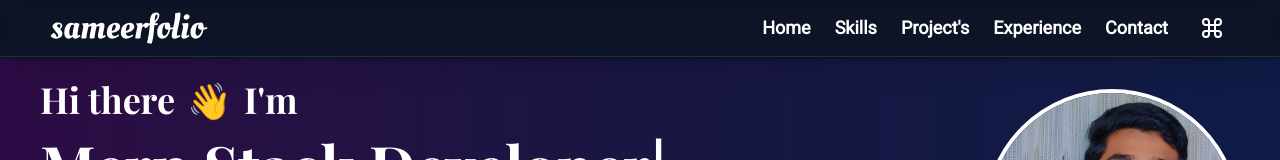
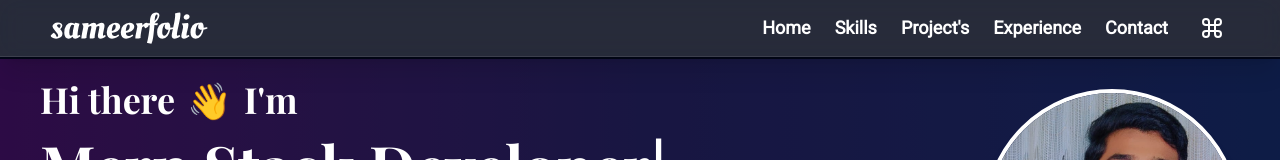
Before and after one commit to ma3llim007/sameerfolio, a React (Vite) app: page / in a window 1280 px wide. Shown: the top 160 px of the page. Built offline with nearby package versions, Linux system fonts and the light colour scheme.

Commit message:
style: update background colro

```diff
--- a/src/App.jsx
+++ b/src/App.jsx
@@ -1,14 +1,16 @@
 import Header from "./components/Header";
 import Hero from "./components/Hero";
+import Skills from "./components/Skills";
 import ViewPortViewer from "./components/ViewPortViewer";
 
 const App = () => {
     return (
-        <div className="w-full min-h-screen bg-slate-900 text-white font-roboto">
+        <div className="w-full min-h-screen bg-slate-950 text-white font-roboto">
             <Header />
             <section className="pt-[59px]">
                 <Hero />
             </section>
+            <Skills />
             <ViewPortViewer />
         </div>
     );
--- a/src/components/Header.jsx
+++ b/src/components/Header.jsx
@@ -2,7 +2,7 @@ import { Command } from "lucide-react";
 
 const Header = () => {
     return (
-        <div className="fixed top-0 left-0 right-0 z-50 bg-black/10 backdrop-blur-sm border-b border-white/10 transition-all duration-300 shadow-xl">
+        <div className="fixed top-0 left-0 right-0 z-50 bg-white/15 backdrop-blur-md border-b border-white/10 transition-all duration-300 shadow-xl">
             <div className="grid grid-cols-2 items-center px-6 md:px-12 h-14 max-w-full mx-auto">
                 {/* Logo Section */}
                 <div className="w-[160px] h-[40px] flex items-center">
@@ -11,7 +11,9 @@ const Header = () => {
                 <nav className="flex items-center justify-end gap-6">
                     <ul className="hidden md:flex items-center gap-6 font-semibold text-lg">
                         <li className="hover:text-primary transition">Home</li>
-                        <li className="hover:text-primary transition">Skills</li>
+                        <li className="hover:text-primary transition">
+                            <a href="#skills">Skills</a>
+                        </li>
                         <li className="hover:text-primary transition">Project's</li>
                         <li className="hover:text-primary transition">Experience</li>
                         <li className="hover:text-primary transition">Contact</li>
```
